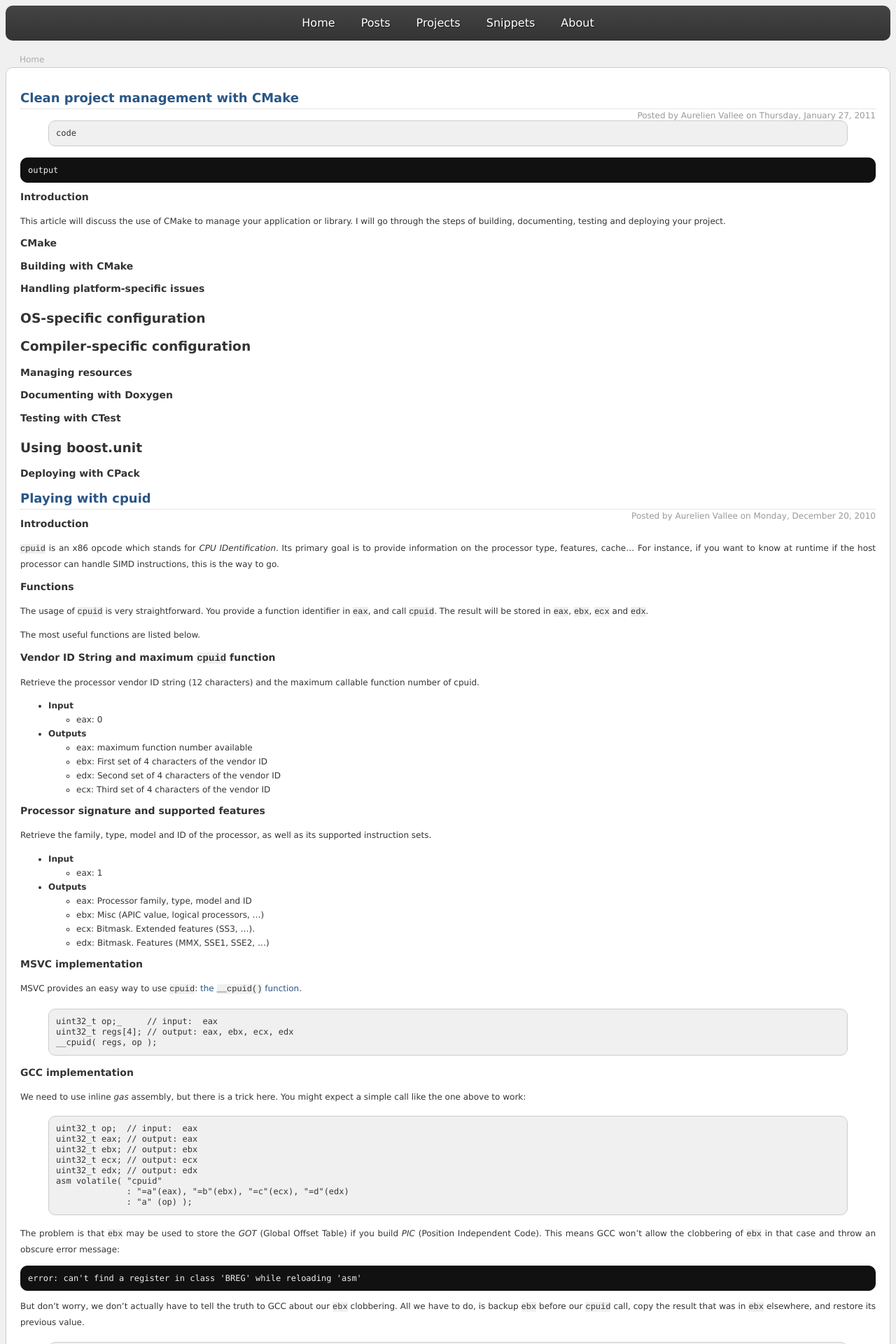
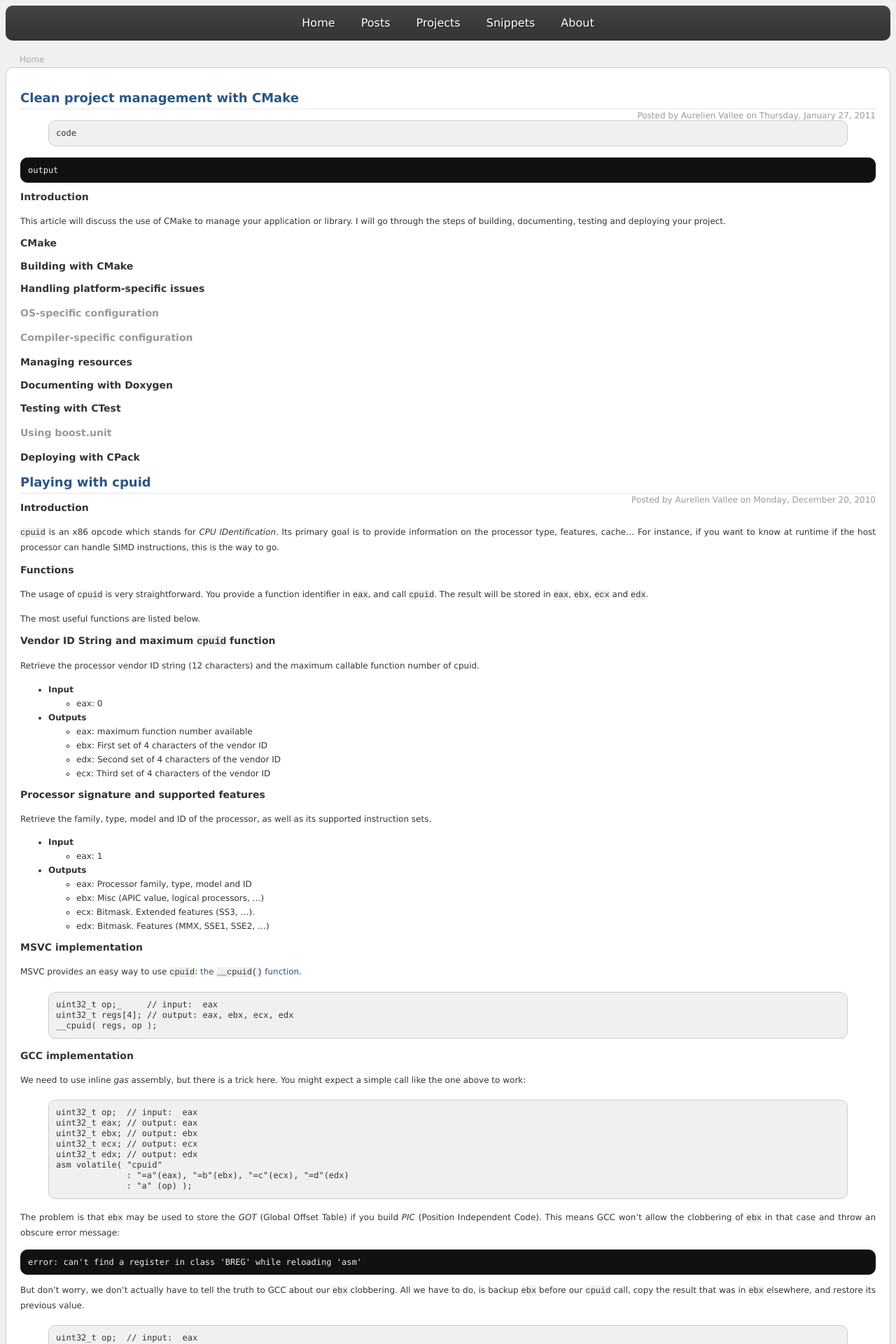
Before and after one commit to NewbiZ/newbiz.github.com, a Jekyll site: the page built from index.markdown, in a window 1280 px wide. Shown: the top 1920 px of the page at 70% size. Built offline with Jekyll 4.4.1, drawn with Linux system fonts in a browser that asks for light colours; Markdown is read by kramdown in place of the engine named in the settings.

Commit message:
Change CSS

```diff
--- a/css/classic.css
+++ b/css/classic.css
@@ -200,6 +200,14 @@ a:hover
   padding-bottom: 5px;
 }
 
+#content h3
+{
+  font-size:      14px;
+  font-weight:    bold;
+  padding-bottom: 5px;
+  color:          #999999;
+}
+
 #content ul,
 #content ol
 {
```
